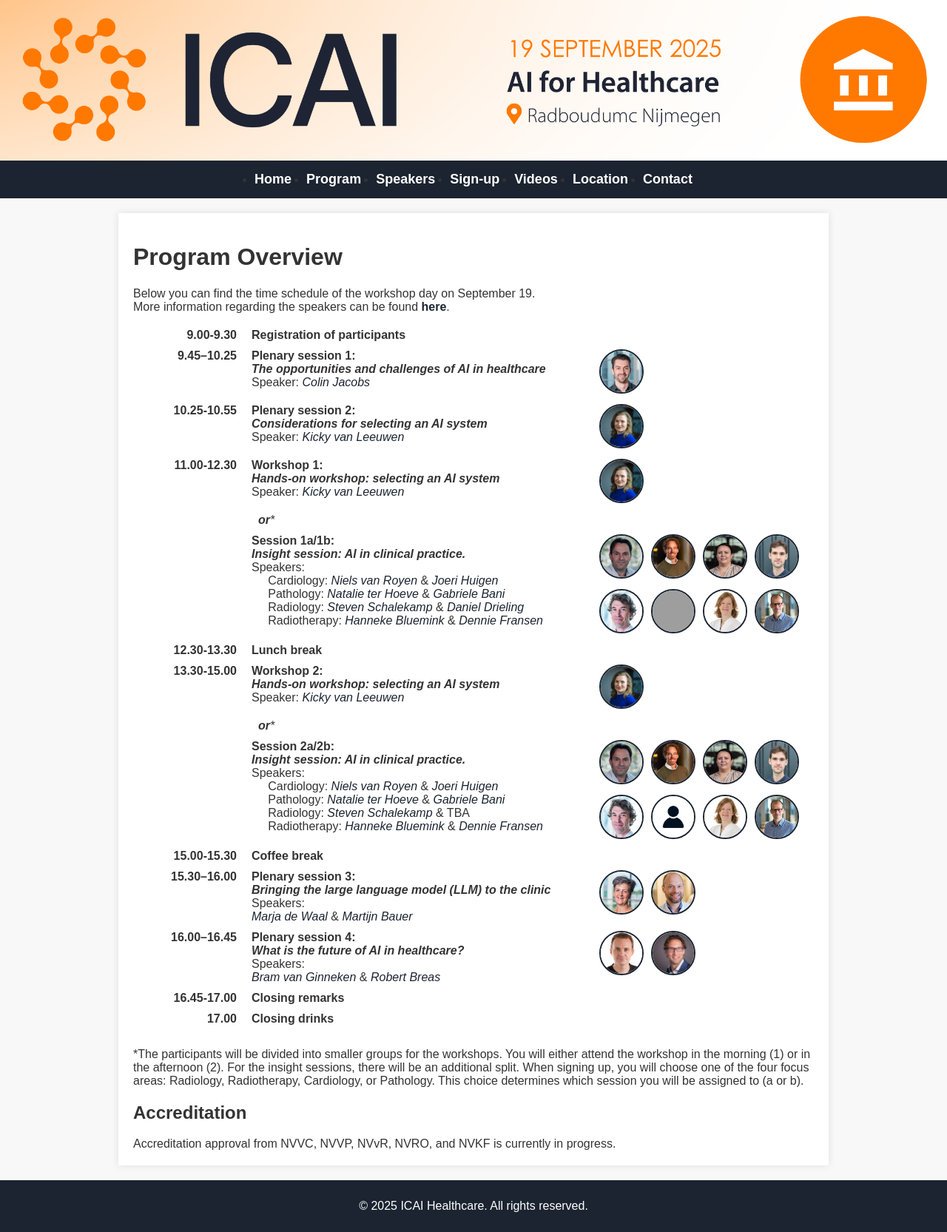
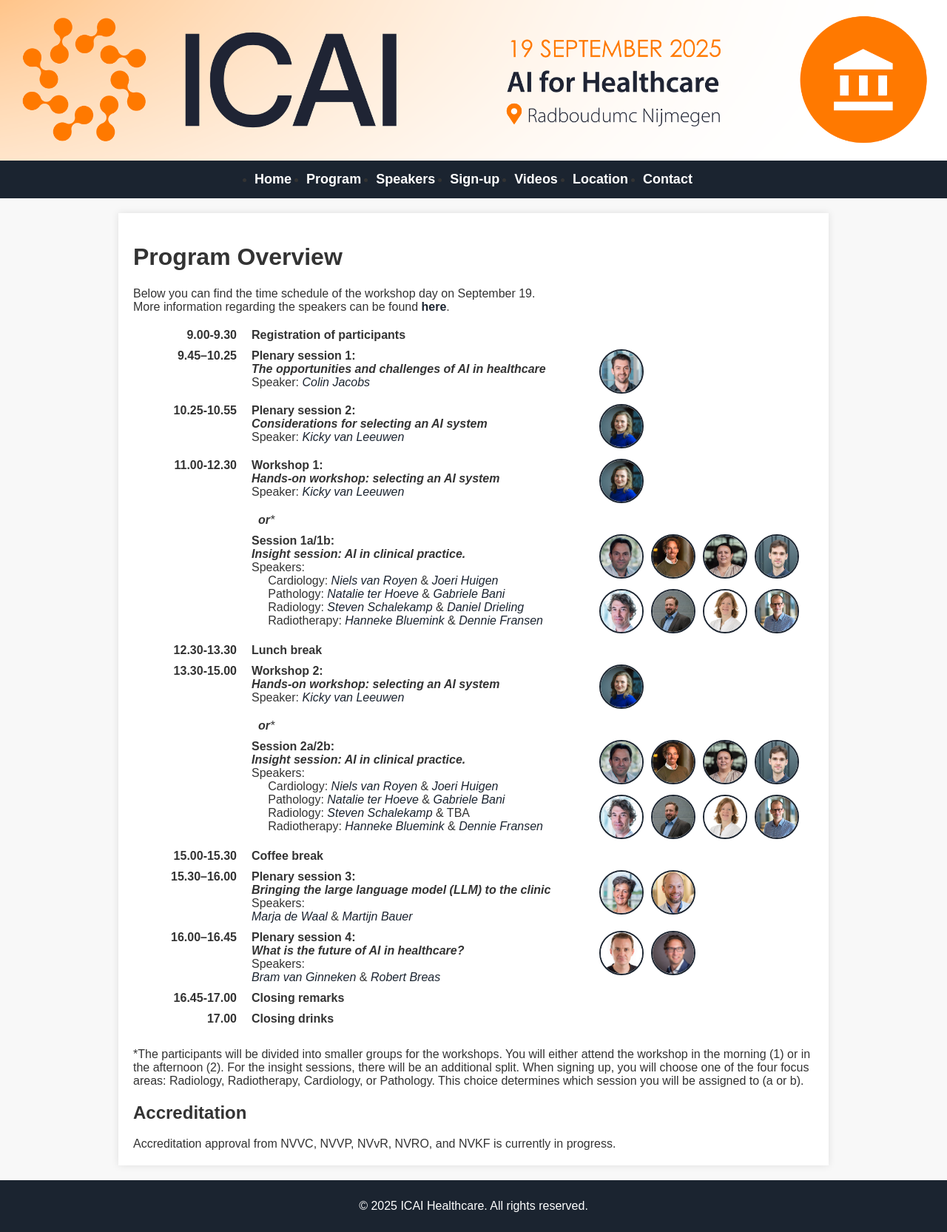
Before and after one commit to marliebesouw/marliebesouw.github.io, a Jekyll site: the page built from program.md, in a window 1280 px wide. Shown: the whole page at 74% size. Built offline with Jekyll 4.4.1, drawn with Linux system fonts in a browser that asks for light colours.

Commit message:
changed daniel's picture

```diff
--- a/program.md
+++ b/program.md
@@ -105,7 +105,7 @@
         <img src="{{ site.url }}/assets/img/Steven_Schalekamp.jpg" class="speaker-thumb" alt="Steven Schalekamp">
       </a>
       <a href="{{ site.url }}/speakers#daniel-drieling">
-        <img src="{{ site.url }}/assets/img/Daniel_Drieling.jpg" class="speaker-thumb" alt="Daniel Drielings">
+        <img src="{{ site.url }}/assets/img/Daniel_Drieling.jpeg" class="speaker-thumb" alt="Daniel Drielings">
       </a>
       <a href="{{ site.url }}/speakers#hanneke-bluemink">
         <img src="{{ site.url }}/assets/img/Hanneke_Bluemink.jpg" class="speaker-thumb" alt="Hanneke Bluemink">
@@ -178,8 +178,8 @@
       <a href="{{ site.url }}/speakers#steven-schalekamp">
         <img src="{{ site.url }}/assets/img/Steven_Schalekamp.jpg" class="speaker-thumb" alt="Steven Schalekamp">
       </a>
-      <a href="{{ site.url }}/speakers#TBA">
-        <img src="{{ site.url }}/assets/img/TBA.jpg" class="speaker-thumb" alt="TBA">
+      <a href="{{ site.url }}/speakers#daniel-drieling">
+        <img src="{{ site.url }}/assets/img/Daniel_Drieling.jpeg" class="speaker-thumb" alt="D">
       </a>
       <a href="{{ site.url }}/speakers#hanneke-bluemink">
         <img src="{{ site.url }}/assets/img/Hanneke_Bluemink.jpg" class="speaker-thumb" alt="Hanneke Bluemink">
```
Also changed, not shown: sign-up1.md (added, +4 -0 lines).
